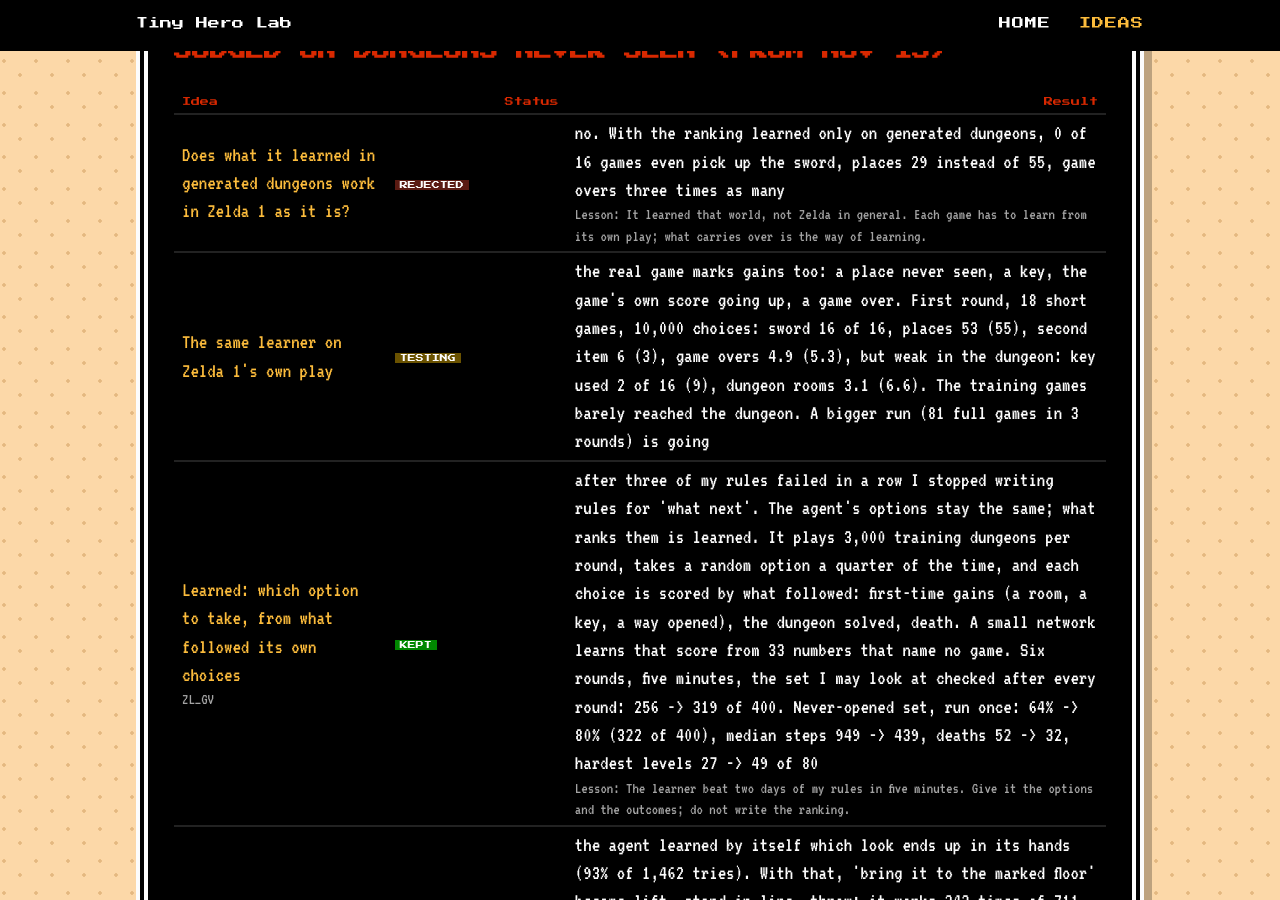
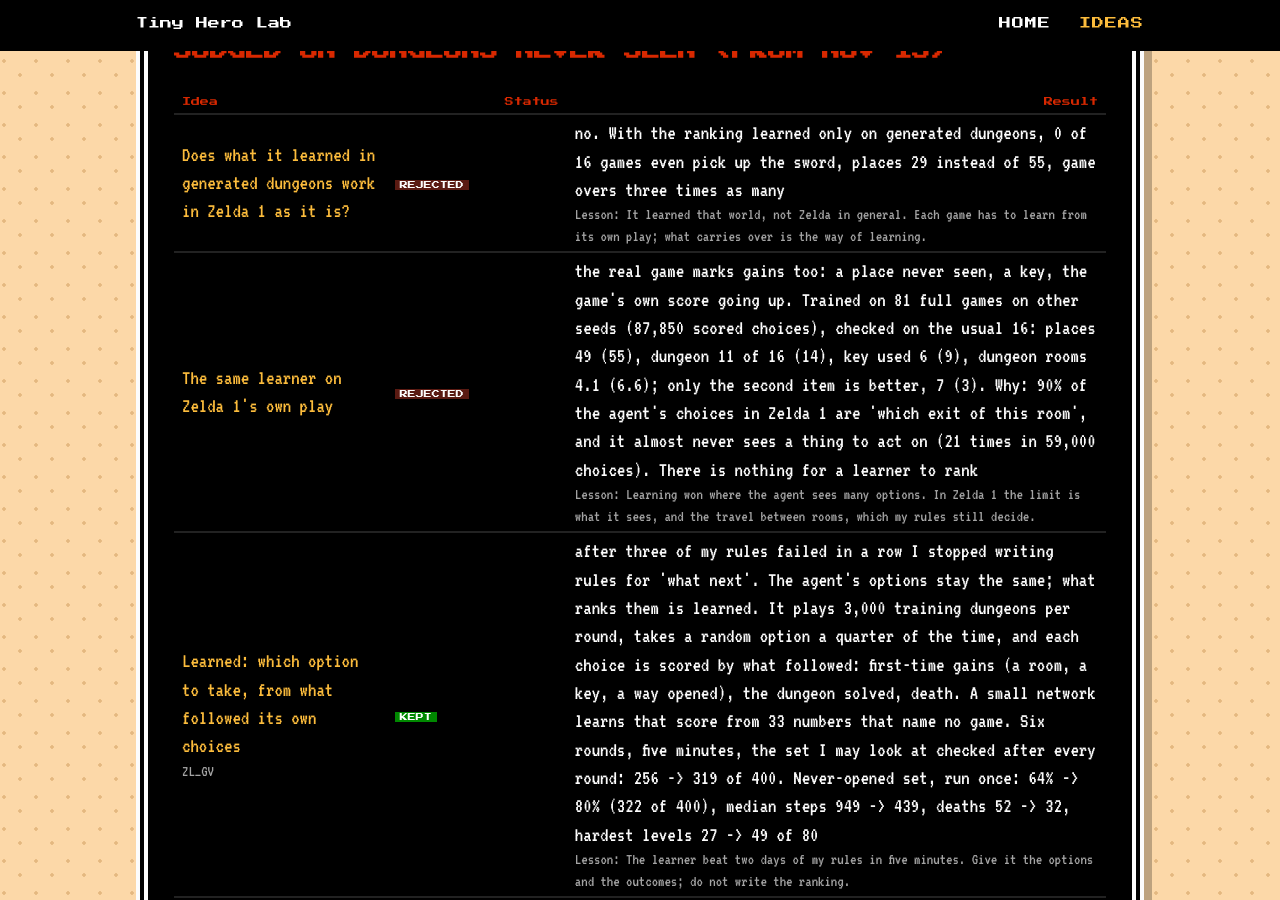
Before and after one commit to sofianedjerbi/zelda-agent-devblog, a Jekyll site: the page built from ideas.html, in a window 1280 px wide and 900 px high, scrolled down 6247 px. Built offline with Jekyll 4.4.1, drawn with Linux system fonts in a browser that asks for light colours.

Commit message:
Ideas: the learner on Zelda 1's own play loses, and why
Co-Authored-By: Claude Fable 5.2 <noreply@anthropic.com>
Claude-Session: https://claude.ai/code/session_011zaXs3MpTYuwKudv5WyDZs

```diff
--- a/_data/tried.yml
+++ b/_data/tried.yml
@@ -3,7 +3,7 @@
 - phase: "Judged on dungeons never seen (from Nov 13)"
   items:
     - {name: "Does what it learned in generated dungeons work in Zelda 1 as it is?", status: rejected, result: "no. With the ranking learned only on generated dungeons, 0 of 16 games even pick up the sword, places 29 instead of 55, game overs three times as many", lesson: "It learned that world, not Zelda in general. Each game has to learn from its own play; what carries over is the way of learning."}
-    - {name: "The same learner on Zelda 1's own play", status: testing, result: "the real game marks gains too: a place never seen, a key, the game's own score going up, a game over. First round, 18 short games, 10,000 choices: sword 16 of 16, places 53 (55), second item 6 (3), game overs 4.9 (5.3), but weak in the dungeon: key used 2 of 16 (9), dungeon rooms 3.1 (6.6). The training games barely reached the dungeon. A bigger run (81 full games in 3 rounds) is going"}
+    - {name: "The same learner on Zelda 1's own play", status: rejected, result: "the real game marks gains too: a place never seen, a key, the game's own score going up. Trained on 81 full games on other seeds (87,850 scored choices), checked on the usual 16: places 49 (55), dungeon 11 of 16 (14), key used 6 (9), dungeon rooms 4.1 (6.6); only the second item is better, 7 (3). Why: 90% of the agent's choices in Zelda 1 are 'which exit of this room', and it almost never sees a thing to act on (21 times in 59,000 choices). There is nothing for a learner to rank", lesson: "Learning won where the agent sees many options. In Zelda 1 the limit is what it sees, and the travel between rooms, which my rules still decide."}
     - {name: "Learned: which option to take, from what followed its own choices", switch: GV, status: kept, result: "after three of my rules failed in a row I stopped writing rules for 'what next'. The agent's options stay the same; what ranks them is learned. It plays 3,000 training dungeons per round, takes a random option a quarter of the time, and each choice is scored by what followed: first-time gains (a room, a key, a way opened), the dungeon solved, death. A small network learns that score from 33 numbers that name no game. Six rounds, five minutes, the set I may look at checked after every round: 256 -> 319 of 400. Never-opened set, run once: 64% -> 80% (322 of 400), median steps 949 -> 439, deaths 52 -> 32, hardest levels 27 -> 49 of 80", lesson: "The learner beat two days of my rules in five minutes. Give it the options and the outcomes; do not write the ranking."}
     - {name: "Carrying: lift a thing and throw it onto marked floor", switch: CARRY, status: off, result: "the agent learned by itself which look ends up in its hands (93% of 1,462 tries). With that, 'bring it to the marked floor' became lift, stand in line, throw: it works 242 times of 711 (pushing: 54 of 505) and every throw lands. Floor-switch puzzles left unsolved: 58 -> 50. But dungeons solved, on the set I may look at: 245 vs 256. 7 gained, 18 lost: the pots that hide keys get parked on switches instead of being broken", lesson: "A skill that works is not yet a gain. It also has to know when not to be used."}
     - {name: "Learned danger: do not fight what the sword never hurts", status: rejected, result: "the agent learned it exactly from its own strikes: one enemy look hurt 0 times in 8,172, the other every time. Using it (no swing, two tiles of room): 246 vs 256 solved and deaths 72 vs 50; each half alone: no gain. I do not understand why not swinging costs lives"}
```
